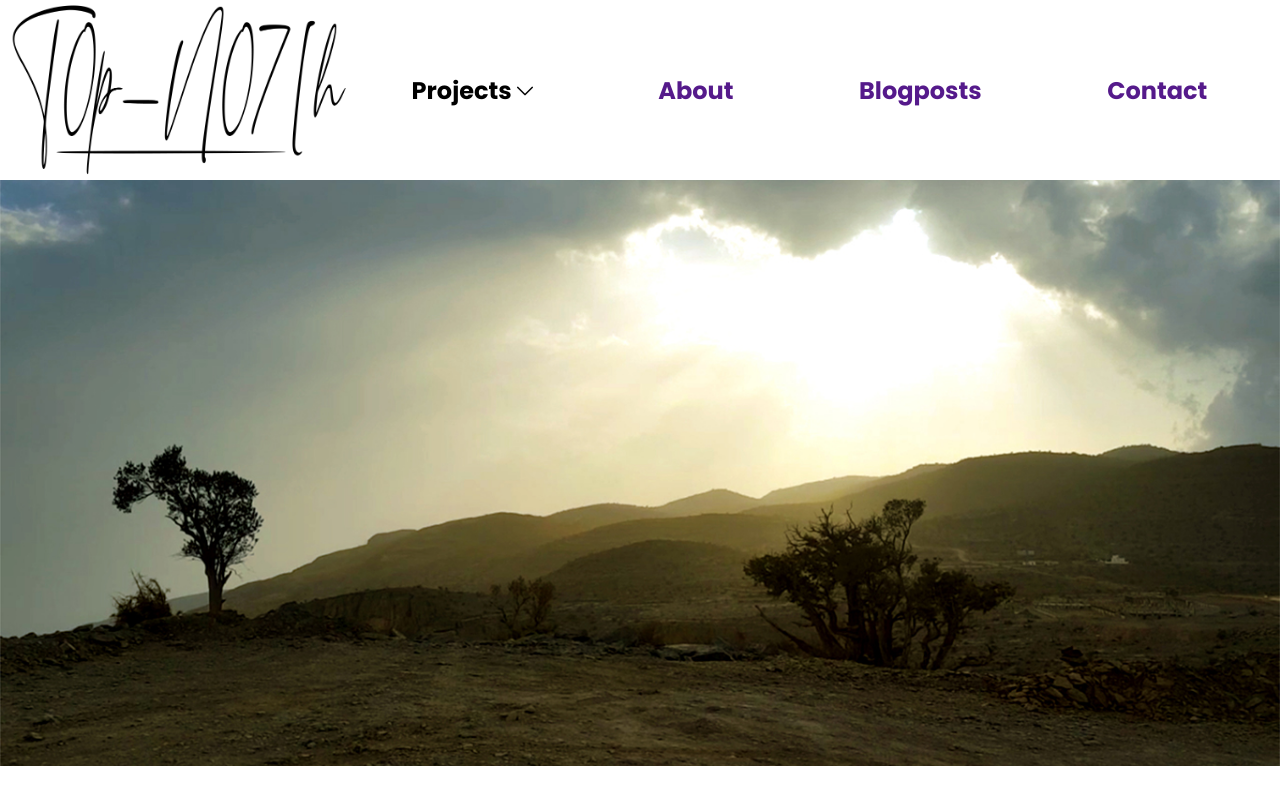
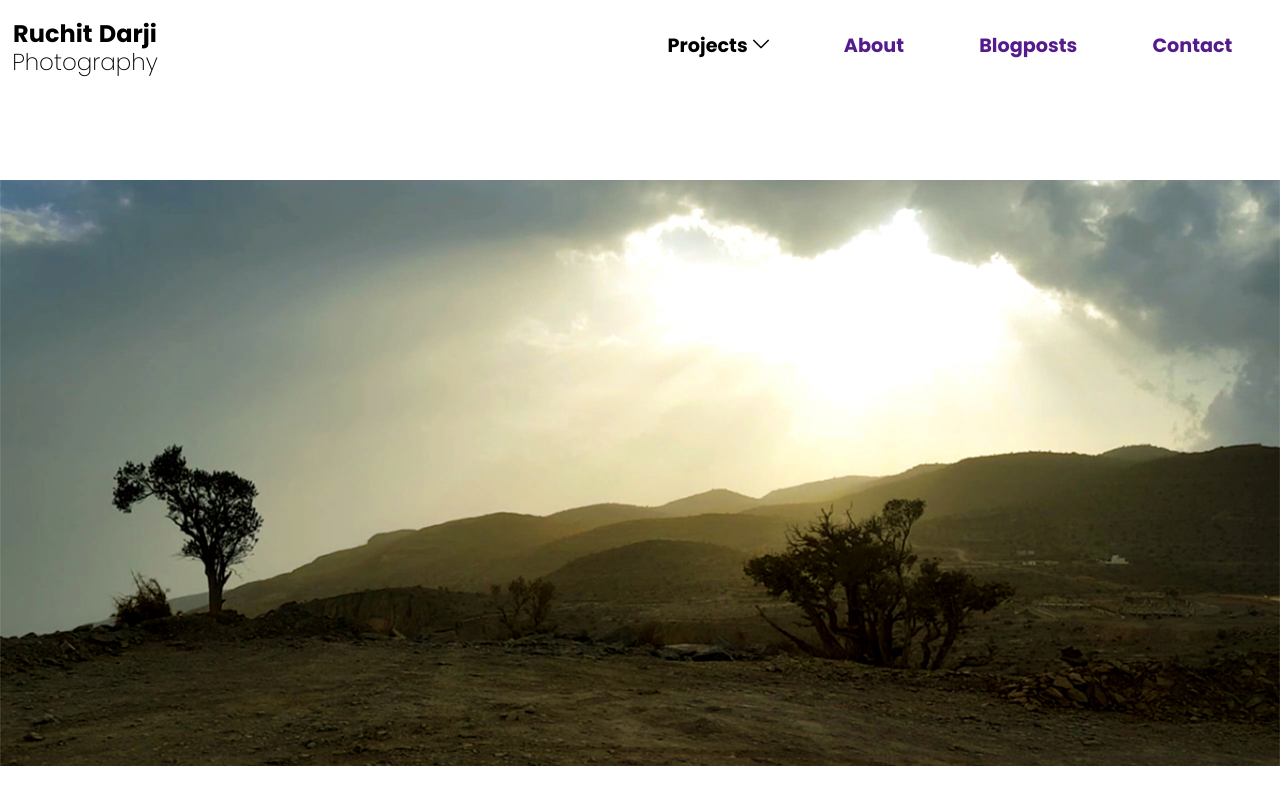
Before and after one commit to ruchit02/topnotchphotography, a Jekyll site: the page built from index.html, in a window 1280 px wide and 900 px high. Shown: the top 805 px of the window. Built offline with Jekyll 4.4.1, drawn with Linux system fonts in a browser that asks for light colours.

Commit message:
Initial website launch

```diff
--- a/_includes/header.html
+++ b/_includes/header.html
@@ -1,6 +1,8 @@
 <div class="tnpHeader" id="pageHeader">
     <div class="websiteLogo">
-        <img src="assets/images/logos/websiteLogo-black.png" alt="TopNotch Photography">
+        <p id="firstname">Ruchit</p>
+        <p id="lastname"> Darji</p>
+        <p id="designation">Photography</p>
     </div>
 
     <ul class="headerLinks" id="sideMenuOpen">
--- a/_layouts/default.html
+++ b/_layouts/default.html
@@ -14,6 +14,9 @@
         <link rel="preconnect" href="https://fonts.googleapis.com">
 		<link rel="preconnect" href="https://fonts.gstatic.com" crossorigin>
 		<link href="https://fonts.googleapis.com/css2?family=Rajdhani:wght@300&display=swap" rel="stylesheet">
+		<link rel="preconnect" href="https://fonts.googleapis.com">
+        <link rel="preconnect" href="https://fonts.gstatic.com" crossorigin>
+        <link href="https://fonts.googleapis.com/css2?family=Poppins:wght@200&display=swap" rel="stylesheet">
 
 		<link rel="stylesheet" href="assets/css/styles.css">
 
--- a/_sass/header.scss
+++ b/_sass/header.scss
@@ -9,16 +9,40 @@
 
     padding: 0 10px;
     z-index: 2000;
+    font-weight: 700;
+    height: 10vh;
 
     transition: 0.5s;
 }
 
 .tnpHeader .websiteLogo{
-    height: 20vh;
+    display: flex;
+    flex-flow: row;
+    flex-wrap: wrap;
+    justify-content: space-around;
+
+    font-size: 1.5rem;
+    max-width: 150px;
 }
 
-.tnpHeader .websiteLogo img{
-    height: 100%;
+#firstname{
+    margin: 0;
+    padding: 0;
+    text-transform: capitalize;
+}
+
+#lastname{
+    margin: 0;
+    padding: 0;
+    text-transform: capitalize;
+}
+
+#designation{
+    margin: 0;
+    padding: 0;
+    font-weight: 200;
+    font-size: 1.44rem;
+    line-height: 1;
 }
 
 .tnpHeader .headerLinks li:first-child .individual-galleries{
@@ -118,9 +142,7 @@
 
 
 
-
-
-@media screen and (min-width: 900px) {
+@media screen and (min-width: 701px) {
 
     .tnpHeader .nav-logo{
         display: none;
@@ -144,8 +166,8 @@
 
         transition: initial;
 
-        width: 100%;
-        font-size: 1.5rem;
+        width: 50vw;
+        font-size: 1rem;
         text-align: center;
 
         display: flex;
@@ -189,3 +211,10 @@
         color: rgb(85,26,139);
     }
 }
+
+@media screen and (min-width: 851px) {
+
+    .tnpHeader .headerLinks{
+        font-size: 1.2rem;
+    }
+}
--- a/assets/js/header.js
+++ b/assets/js/header.js
@@ -5,7 +5,7 @@ let closeBtn       = document.getElementById( "sideMenuClose" );
 let prevScrollY    = window.pageYOffset;
 
 navBar.onclick = function(){
-    headerLinksBox.style.width = "45%";
+    headerLinksBox.style.width = "160px";
 }
 
 closeBtn.onclick = function(){
@@ -17,7 +17,7 @@ window.onscroll = function(){
     let currScrollY = window.pageYOffset;
 
     if( currScrollY > prevScrollY ){
-        header.style.top = "-20vh";
+        header.style.top = "-10vh";
     }else{
         header.style.top = "0px";
     }
```
